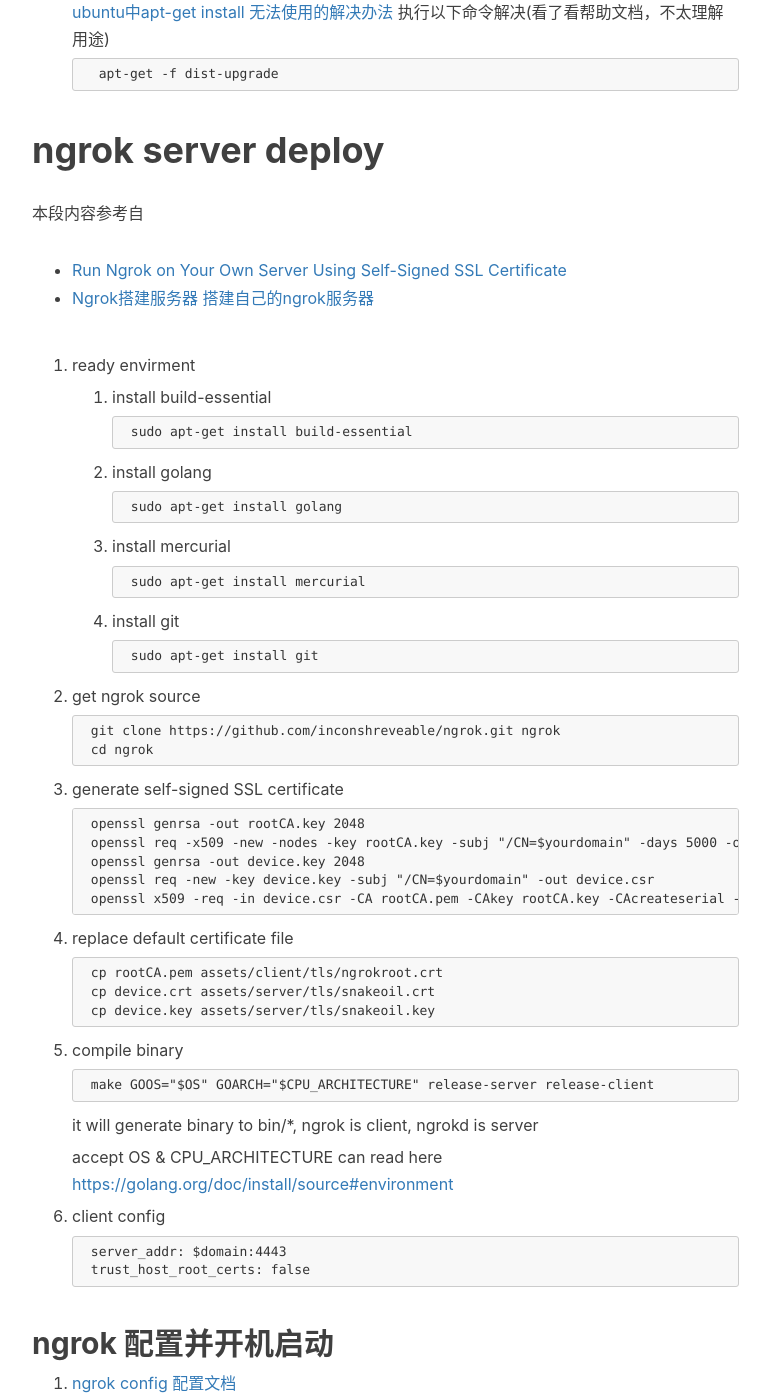
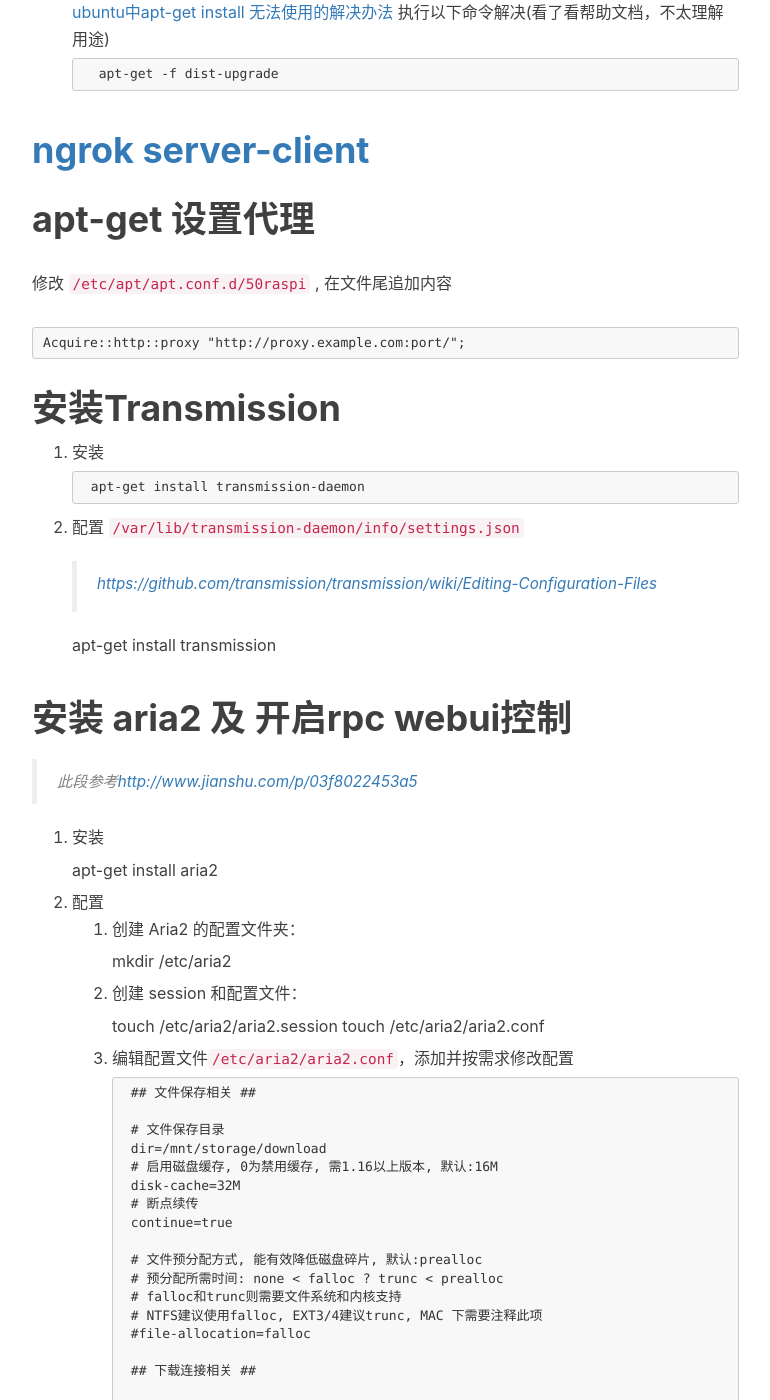
Before and after one commit to imfms/imfms.github.io, a Jekyll site: the page built from _posts/2017-05-10-raspberry-install-log.markdown, in a window 1280 px wide and 1400 px high, scrolled down 9939 px. Shown: the whole window, without its empty margins (233-1003 px from the left). Built offline with Jekyll 4.4.1, drawn with Linux system fonts in a browser that asks for light colours; nearby versions of some CDN libraries; comment, search, counter and statistics services are not loaded; some of the changed text lies outside the part shown.

Commit message:
Update 2017-05-10-raspberry-install-log.markdown

```diff
--- a/_posts/2017-05-10-raspberry-install-log.markdown
+++ b/_posts/2017-05-10-raspberry-install-log.markdown
@@ -407,69 +407,7 @@
 
 		apt-get -f dist-upgrade
 
-# ngrok server deploy
-
-本段内容参考自
-- [Run Ngrok on Your Own Server Using Self-Signed SSL Certificate](http://www.svenbit.com/2014/09/run-ngrok-on-your-own-server)
-- [Ngrok搭建服务器 搭建自己的ngrok服务器](http://blog.lzp.name/archives/24)
-
-1. ready envirment
-
-	1. install build-essential
-
-			sudo apt-get install build-essential
-
-	2. install golang
-
-			sudo apt-get install golang
-
-	3. install mercurial
-
-			sudo apt-get install mercurial
-
-	4. install git
-
-			sudo apt-get install git
-
-2. get ngrok source
-
-		git clone https://github.com/inconshreveable/ngrok.git ngrok
-		cd ngrok
-
-3. generate self-signed SSL certificate
-
-		openssl genrsa -out rootCA.key 2048
-		openssl req -x509 -new -nodes -key rootCA.key -subj "/CN=$yourdomain" -days 5000 -out rootCA.pem
-		openssl genrsa -out device.key 2048
-		openssl req -new -key device.key -subj "/CN=$yourdomain" -out device.csr
-		openssl x509 -req -in device.csr -CA rootCA.pem -CAkey rootCA.key -CAcreateserial -out device.crt -days 5000
-
-4. replace default certificate file
-
-		cp rootCA.pem assets/client/tls/ngrokroot.crt
-		cp device.crt assets/server/tls/snakeoil.crt
-		cp device.key assets/server/tls/snakeoil.key
-
-5. compile binary
-
-		make GOOS="$OS" GOARCH="$CPU_ARCHITECTURE" release-server release-client
-
-	it will generate binary to bin/*, ngrok is client, ngrokd is server
-
-	accept OS & CPU_ARCHITECTURE can read here [https://golang.org/doc/install/source#environment](https://golang.org/doc/install/source#environment)
-
-6. client config
-
-		server_addr: $domain:4443
-		trust_host_root_certs: false
-
-
-## ngrok 配置并开机启动
-1. [ngrok config 配置文档](https://github.com/inconshreveable/ngrok/blob/master/docs/DEVELOPMENT.md)
-
-	Create an ngrok configuration file, "debug.yml" with the following contents片段
-
-2. [配置开机启动](#指定脚本开机自启)
+# [ngrok server-client](http://f-ms.cn/server/2017/06/04/ngrok_server_client_usage/)
 
 # apt-get 设置代理
 
```
